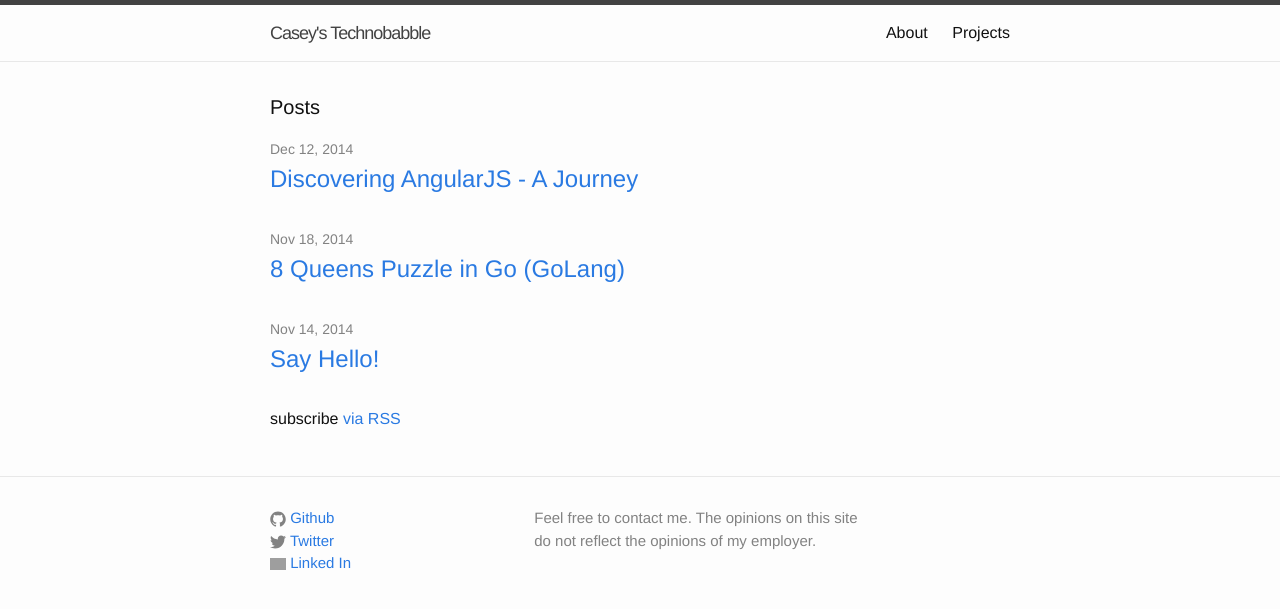
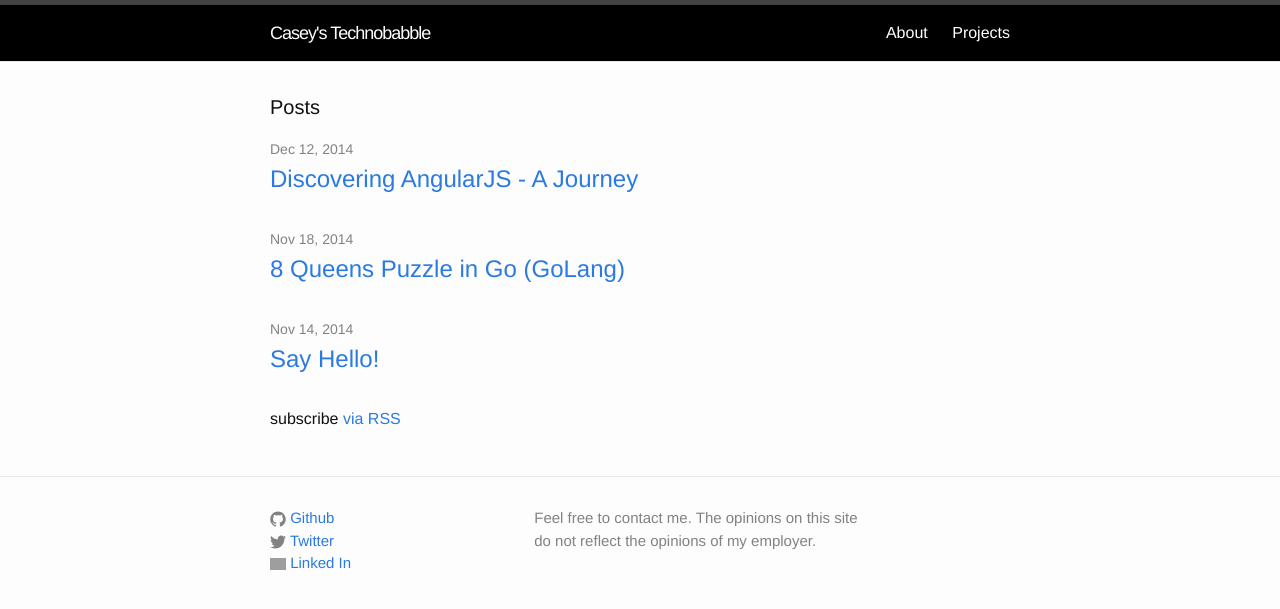
Before and after one commit to caseylmanus/caseylmanus.github.io, a Jekyll site: the page built from index.html, in a window 1280 px wide. Shown: the top 609 px of the page. Built offline with Jekyll 4.4.1, drawn with Linux system fonts in a browser that asks for light colours; grey boxes are pictures that could not be loaded.

Commit message:
fixing build error and customizing header

```diff
--- a/_sass/_layout.scss
+++ b/_sass/_layout.scss
@@ -2,6 +2,7 @@
  * Site header
  */
 .site-header {
+    background:black;
     border-top: 5px solid $grey-color-dark;
     border-bottom: 1px solid $grey-color-light;
     min-height: 56px;
@@ -19,7 +20,7 @@
 
     &,
     &:visited {
-        color: $grey-color-dark;
+        color: white
     }
 }
 
@@ -32,7 +33,7 @@
     }
 
     .page-link {
-        color: $text-color;
+        color: white;
         line-height: $base-line-height;
 
         // Gaps between nav items, but not on the first one
@@ -45,9 +46,9 @@
         position: absolute;
         top: 9px;
         right: 30px;
-        background-color: $background-color;
-        border: 1px solid $grey-color-light;
-        border-radius: 5px;
+        background-color: black;
+        //border: 1px solid $grey-color-light;
+        //border-radius: 5px;
         text-align: right;
 
         .menu-icon {
```
Also changed, not shown: 2 other files.
